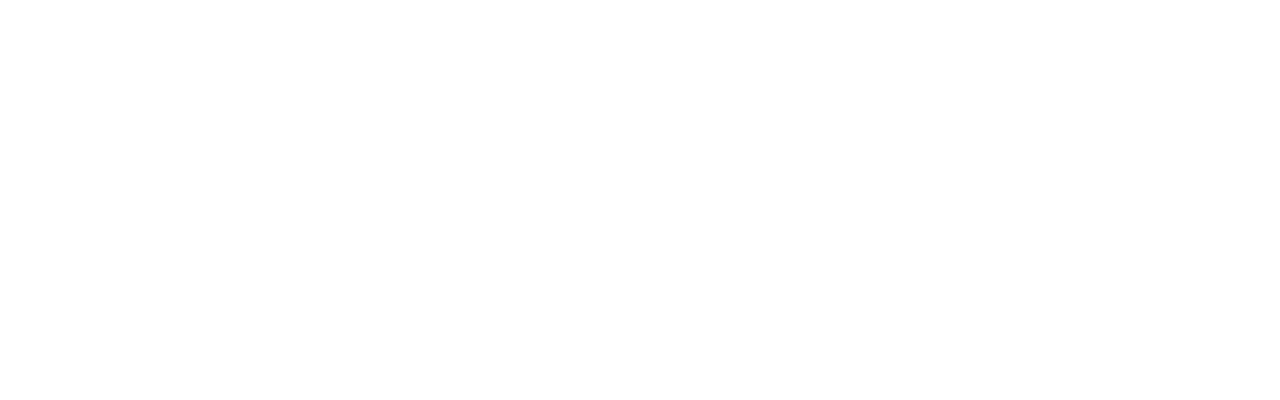
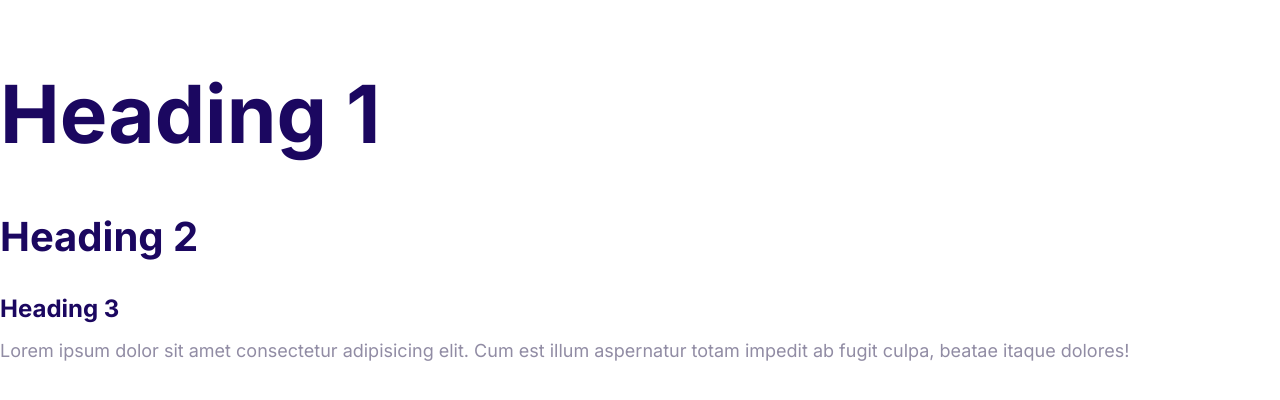
Before and after one commit to MABryan/Markmosh-, a plain HTML site: page moshify/index.html in a window 1280 px wide. Drawn offline with Linux system fonts and the light colour scheme.

Commit message:
Define the styles for the fonts.

```diff
--- a/moshify/css/styles.css
+++ b/moshify/css/styles.css
@@ -5,3 +5,60 @@
      --color-headings: #1b0760;
      --color-body: #918ca4;
  }
+
+html {
+    /* 62.5% of 16px = 10px */
+    font-size: 62.5%;
+}
+
+ body {
+     font-family: Inter, Arial, Helvetica, sans-serif;
+     font-size: 2.4rem;
+     line-height: 1.5;
+     color: var(--color-body);
+ }
+
+ h1,
+ h2,
+ h3 {
+     color: var(--color-headings);
+     margin-bottom: 1rem;
+
+ }
+
+ h1 {
+     /* 1 rem means 1 times the font size of the html element*/
+     font-size: 7rem;
+ }
+ h2 {
+    /* 4 rem means 4 times the font size of the html element*/
+    font-size: 4rem;
+}
+
+h3 {
+    /* 3 rem means 3 times the font size of the html element*/
+    font-size: 3rem;
+}
+
+p {
+    margin-top: 0;
+}
+
+@media screen and (min-width: 1024px) {
+    body {
+        font-size: 1.8rem;
+    }
+
+    h1 {
+        font-size: 8rem;
+    }
+
+    h2 {
+        font-size: 4rem;
+    }
+
+    h3 {
+        font-size: 2.4rem;
+    }
+
+}
--- a/moshify/index.html
+++ b/moshify/index.html
@@ -5,8 +5,22 @@
     <meta http-equiv="X-UA-Compatible" content="IE=edge" />
     <meta name="viewport" content="width=device-width, initial-scale=1.0" />
     <title>Document</title>
+    <link rel="preconnect" href="https://fonts.googleapis.com" />
+    <link rel="preconnect" href="https://fonts.gstatic.com" crossorigin />
+    <link
+      href="https://fonts.googleapis.com/css2?family=Inter:wght@400;700&display=swap"
+      rel="stylesheet"
+    />
     <link rel="stylesheet" href="css/normalize.css" />
     <link rel="stylesheet" href="css/styles.css" />
   </head>
-  <body></body>
+  <body>
+    <h1>Heading 1</h1>
+    <h2>Heading 2</h2>
+    <h3>Heading 3</h3>
+    <p>
+      Lorem ipsum dolor sit amet consectetur adipisicing elit. Cum est illum
+      aspernatur totam impedit ab fugit culpa, beatae itaque dolores!
+    </p>
+  </body>
 </html>
```
